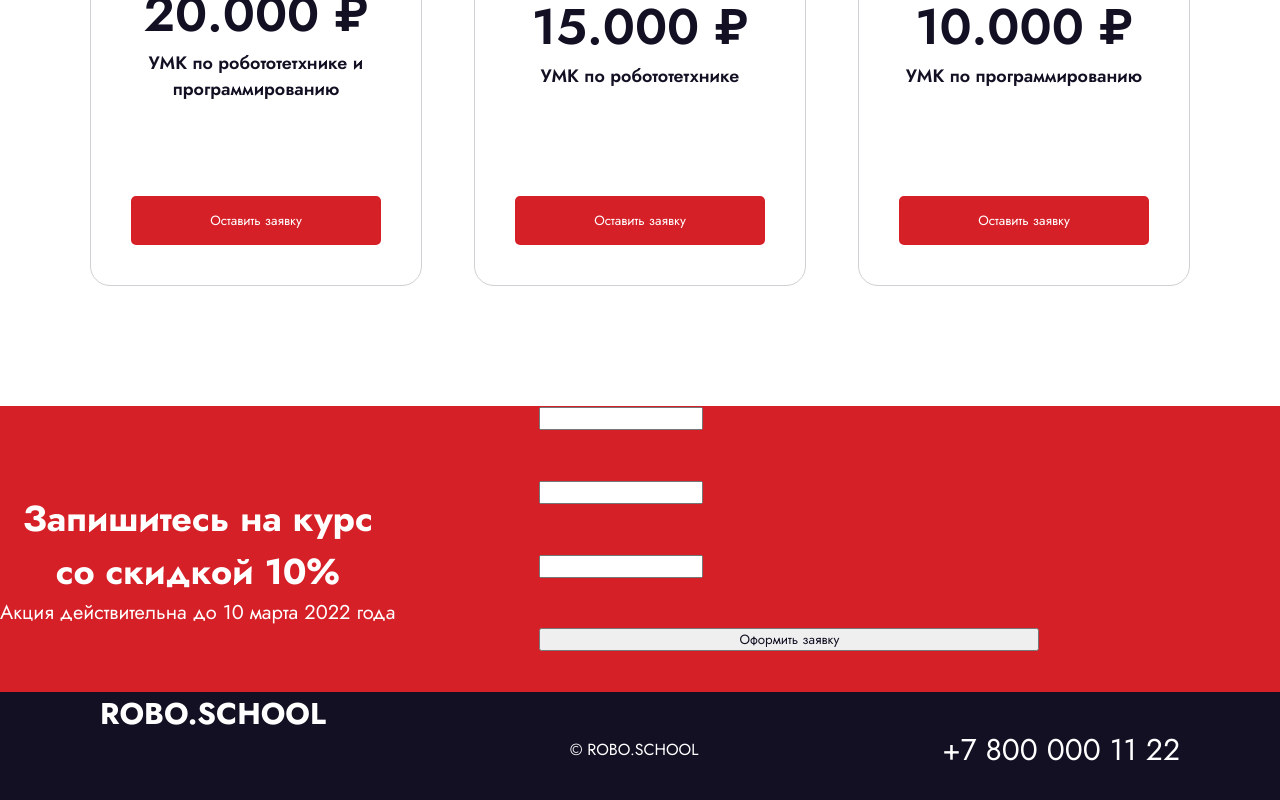
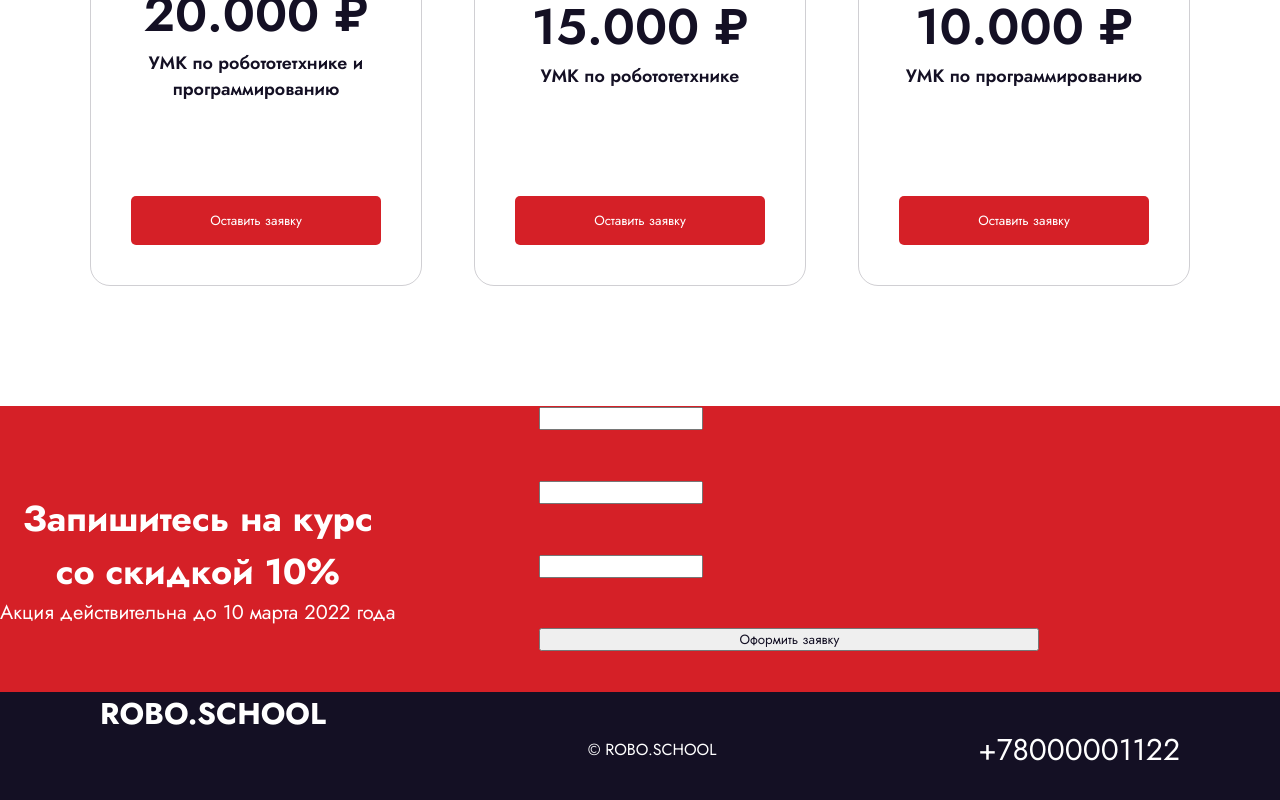
Before and after one commit to sharrrky-ru/sharrrky-ru.github.io, a website: page index.html in a window 1280 px wide. Shown: the part 2948-3748 px from the top of the page. Drawn offline with Linux system fonts and the light colour scheme.

Commit message:
Update index.html

```diff
--- a/index.html
+++ b/index.html
@@ -219,7 +219,7 @@
     <footer class="footer">
     <h2 class="footer__h2">robo.school</h2>
     <span id="span-helper-p-footer"><p class="footer__p">© ROBO.SCHOOL</p></span>
-    <a class="header__tel" href="tel:+78000001122">+7 800 000 11 22</a>
+    <a class="header__tel" href="tel:+78000001122">+78000001122</a>
     </footer>
     <script src="./app.js"></script>
   </body>
```
